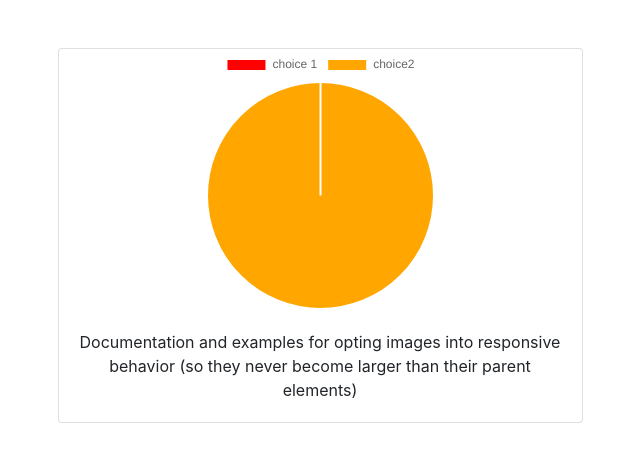
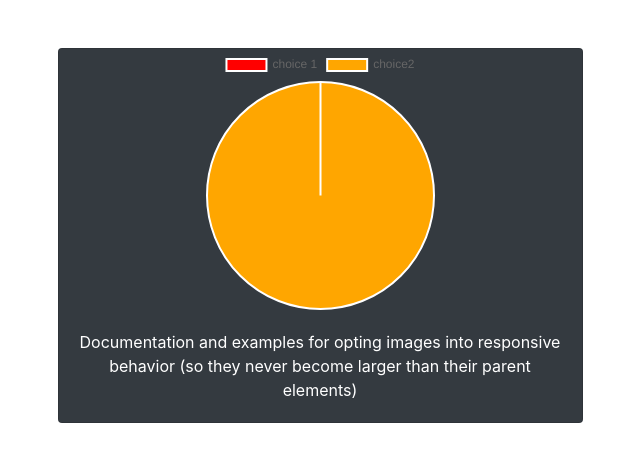
Before and after one commit to imsahil007/poll_anywhere, a Django app: page /poll/c4e526bef/result/ in a window 1280 px wide. Shown: the part 56-518 px from the top of the page, without its empty margins (320-960 px from the left). Run offline with Django 3.2, Linux system fonts and the light colour scheme; data comes from the database, SQL or seed files in the repository; both versions use the stored data as it was after the commit; some libraries are stand-ins or nearby versions.

Commit message:
MInor UI tweaks

```diff
--- a/polls/templates/polls/poll_detail.html
+++ b/polls/templates/polls/poll_detail.html
@@ -46,7 +46,8 @@
                         <div class='col-md-6 p-0 form-check'>
                             <div class='card mx-2 mb-5 btn-outline-success'>
                                 {% if choice.choice_image.url is not None %}
-                                <img src="{{choice.choice_image.url}}" class="img-responsive mx-auto mt-3" width = "150px" alt="choice_image">
+                                <img src="{{choice.choice_image.url}}" class="img-responsive mx-auto mt-3"  height="150px" alt="choice_image">
+                                {% comment %} <img class="card-img-top"  height="150px" width='auto' src="{{choice.choice_image.url}}" alt="Choice image"> {% endcomment %}
                                 {% endif %}
 
                             <div class='card-body p-0 mx-auto'>
--- a/polls/templates/polls/poll_result.html
+++ b/polls/templates/polls/poll_result.html
@@ -8,7 +8,7 @@
 
                 <div class='col'></div>
                 <div class='col-md-6'>
-                  <div class="card mt-5 mx-auto" >
+                  <div class="card mt-5 mx-auto text-white bg-dark" >
                     <canvas id="pie-chart"  class="card-img-top"></canvas>
                     <div class="card-body">
                       <p class="card-text mx-auto text-center">{{poll.question}}</p>
```
Also changed, not shown: db.sqlite3, media/choice_image/kz_3F03vM0.jpg (added), media/choice_image/kz_5iSHLJE.jpg (added), media/choice_image/kz_B1gXHOo.jpg (added), media/choice_image/laptop.jpg (deleted), media/choice_image/laptop_39g5YJo.jpg (deleted), media/choice_image/laptop_WKYoKXW.jpg (deleted), media/choice_image/laptop_cQuM5PD.jpg (deleted), media/choice_image/laptop_tC5WaKM.jpg (deleted), media/choice_image/samsung_TDrbxjs.JPG (added).
